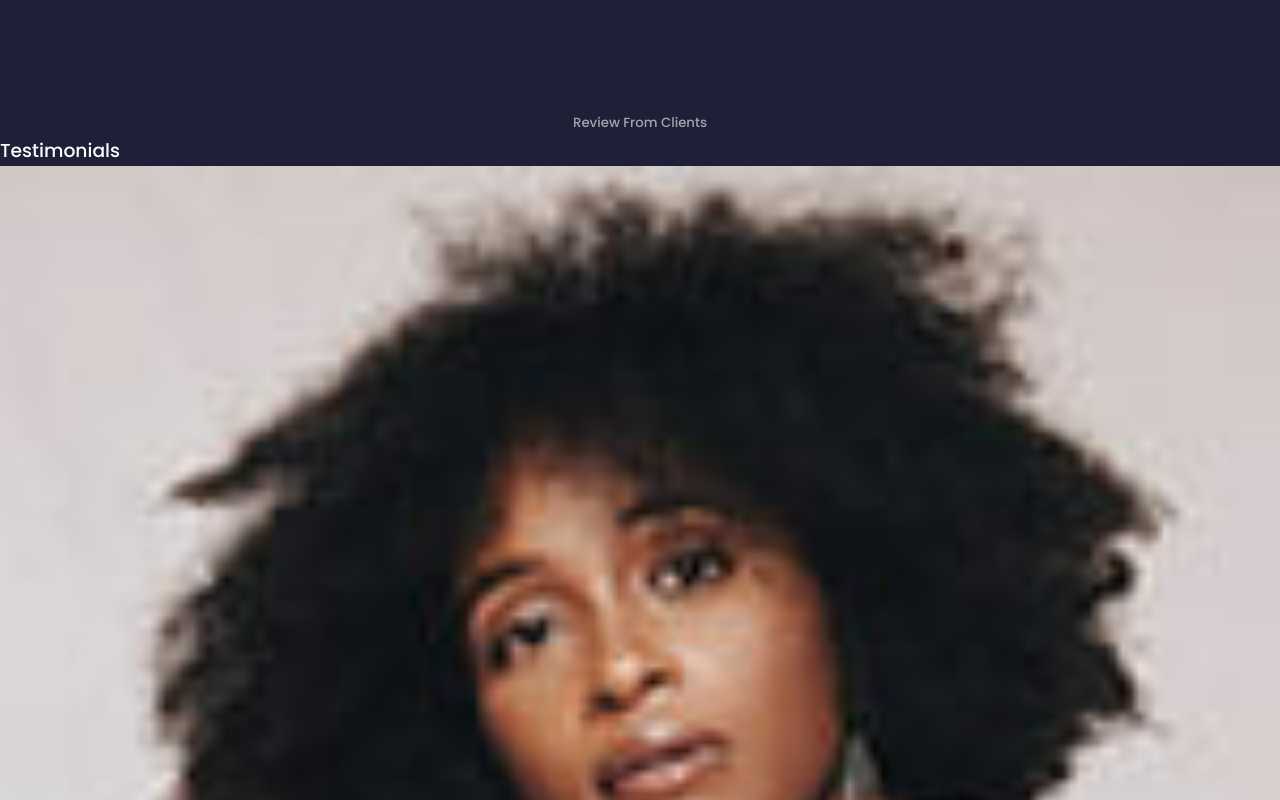
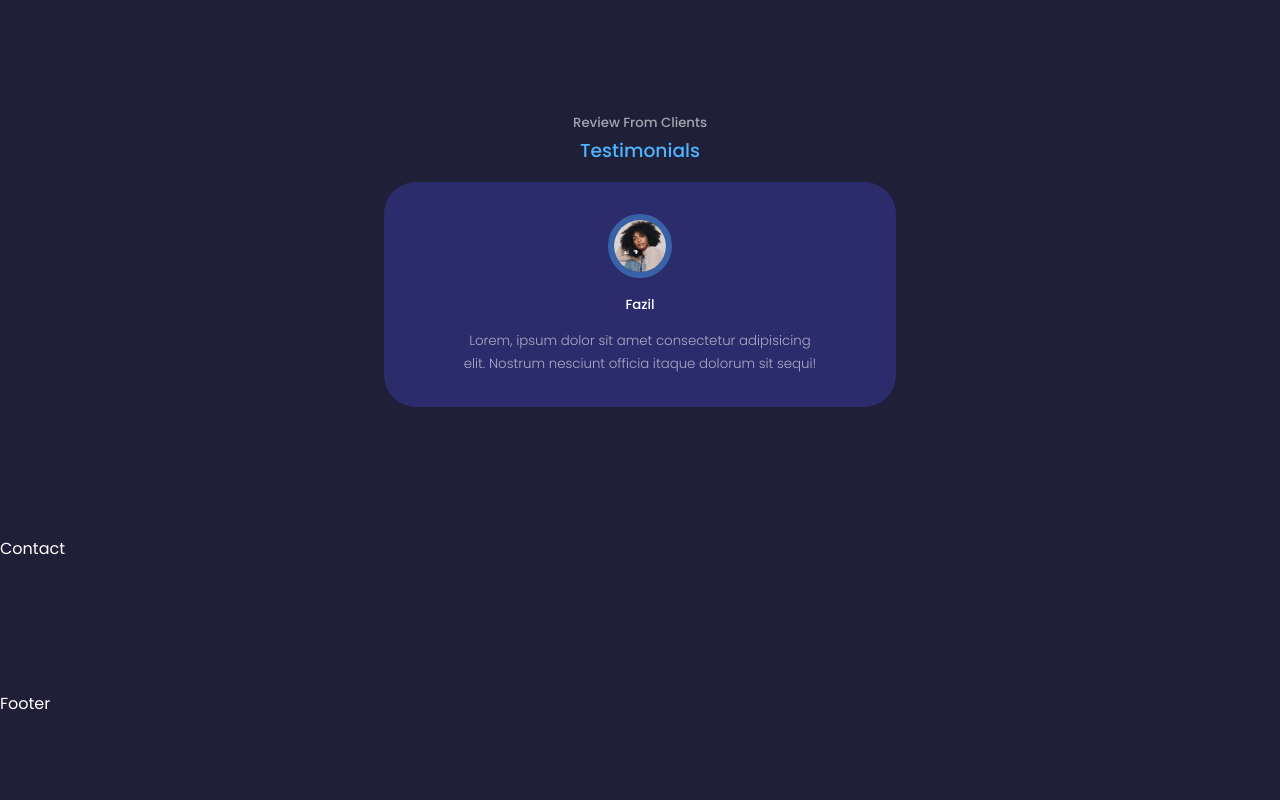
Before and after one commit to mohamedfazilk/React-Portfolio, a React (Create React App) app: page / in a window 1280 px wide. Shown: the part 3900-4700 px from the top of the page. After the commit the page ends 4618 px from the top, so only its background shows below. Built offline with nearby package versions, Linux system fonts and the light colour scheme.

Commit message:
style the testimonial components

```diff
--- a/src/components/testimonials/Testimonials.jsx
+++ b/src/components/testimonials/Testimonials.jsx
@@ -9,8 +9,8 @@
     <section id='testimonials'>
       <h5>Review From Clients</h5>
       <h3>Testimonials</h3>
-      <div className="conatiner testimonials_container">
-        <article className="tesimonial">
+      <div className="container testimonials_container">
+        <article className="testimonial">
           <div className="client__avatar">
             <img src={IMG1} alt="avatar-one" />
           </div>
@@ -19,7 +19,7 @@
           <small className='client__review'>
             Lorem, ipsum dolor sit amet consectetur adipisicing elit.
              Nostrum nesciunt officia itaque dolorum sit sequi!
-              Iure eligendi nisi voluptatibus fugit dignissimos.
+
           </small>
 
 
--- a/src/components/testimonials/testimonials.css
+++ b/src/components/testimonials/testimonials.css
@@ -0,0 +1,36 @@
+.container.testimonials_container {
+        width: 40%;
+
+}
+
+#testimonials  h3 {
+    color: var(--color-primary);
+    text-align: center;
+    margin-bottom: 1rem;
+
+}
+
+.client__avatar {
+    width: 4rem;
+    aspect-ratio: 1/1;
+    overflow: hidden;
+    border-radius: 50%;
+    margin: 0 auto 1rem;
+    border:0.4rem solid var(--color-primary-variant);
+}
+.testimonial{
+    background: var(--color-bg-variant);
+    text-align: center;
+    padding: 2rem;
+    border-radius:  2rem;
+    user-select: none;
+}
+
+.client__review {
+    color: var(--color-light);
+    display: block;
+    font-weight: 300;
+    width: 80%;
+    margin:0.8rem auto 0;
+
+}
```
